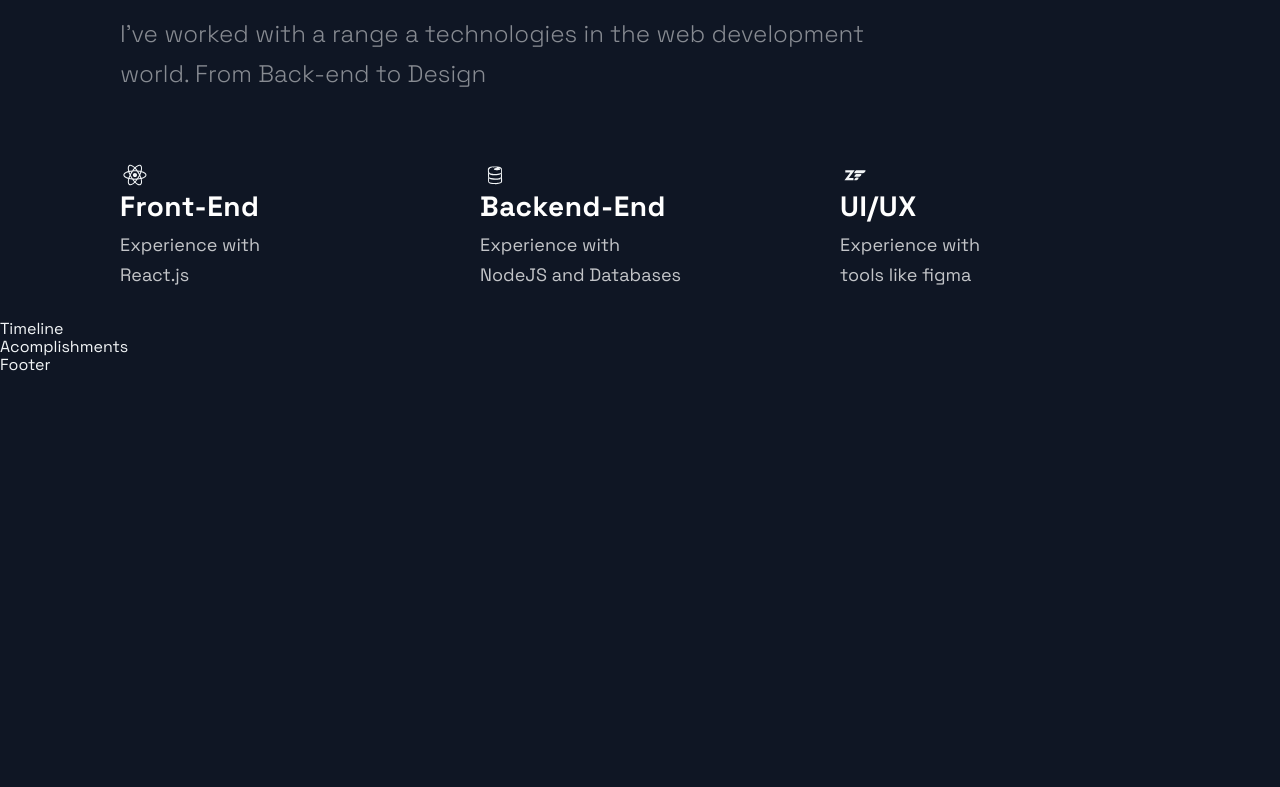
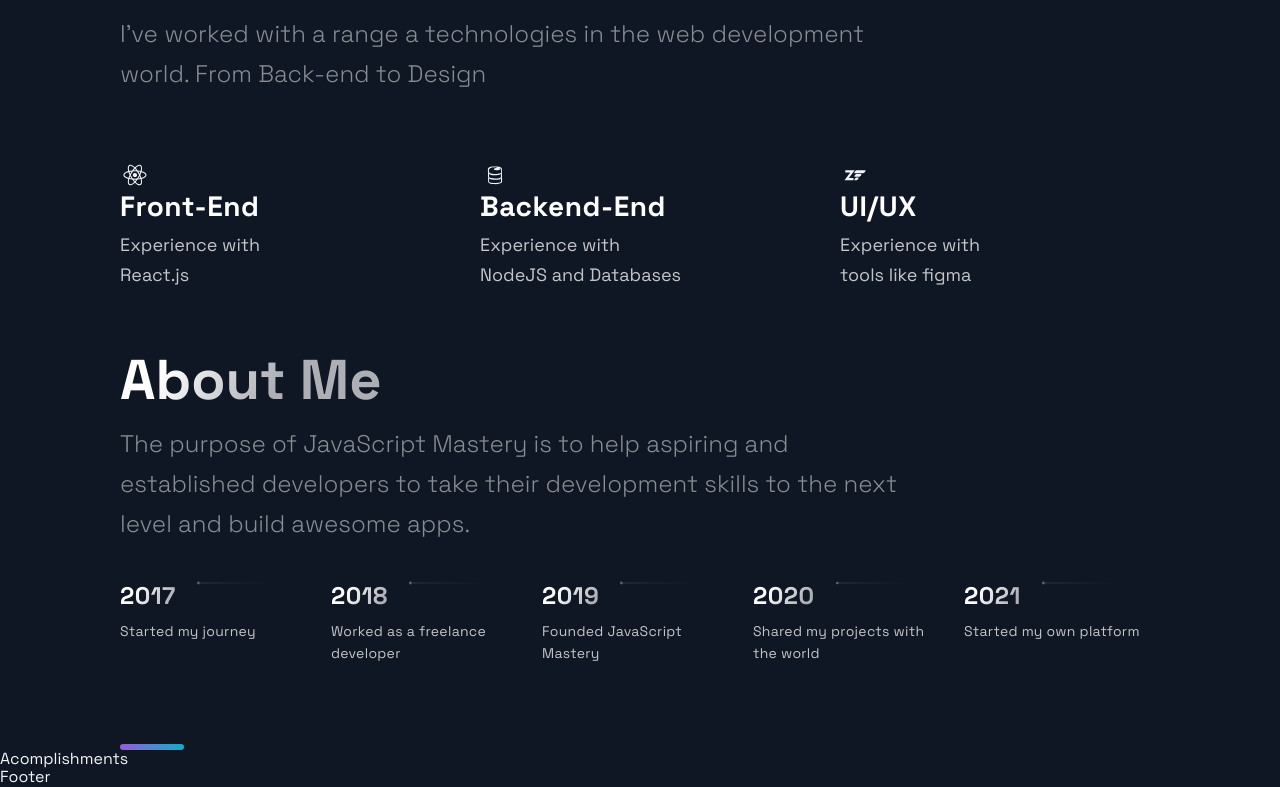
Before and after one commit to Ivandamien/next_portfolio, a Next.js app: page / in a window 1280 px wide. Shown: the part 2317-3104 px from the top of the page. Before the commit the page ends 2692 px from the top, so only its background shows below. Built offline with nearby package versions, Linux system fonts and the light colour scheme.

Commit message:
Timeline complete

```diff
--- a/src/components/Technologies/Technologies.js
+++ b/src/components/Technologies/Technologies.js
@@ -4,7 +4,7 @@
 import { List, ListContainer, ListItem, ListParagraph, ListTitle } from './TechnologiesStyles';
 
 const Technologies = () =>  (
-  <Section id="#tech">
+  <Section id="tech">
     <SectionDivider />
     <br />
     <SectionTitle>Technologies</SectionTitle>
--- a/src/components/TimeLine/TimeLine.js
+++ b/src/components/TimeLine/TimeLine.js
@@ -3,50 +3,119 @@
 import { CarouselButton, CarouselButtonDot, CarouselButtons, CarouselContainer, CarouselItem, CarouselItemImg, CarouselItemText, CarouselItemTitle, CarouselMobileScrollNode } from './TimeLineStyles';
 import { Section, SectionDivider, SectionText, SectionTitle } from '../../styles/GlobalComponents';
 import { TimeLineData } from '../../constants/constants';
+import dynamic from "next/dynamic";
 
 const TOTAL_CAROUSEL_COUNT = TimeLineData.length;
 
 const Timeline = () => {
-  // const [activeItem, setActiveItem] = useState(0);
-  // const carouselRef = useRef();
+  const [activeItem, setActiveItem] = useState(0);
+  const carouselRef = useRef();
 
-  // const scroll = (node, left) => {
-  //   return node.scrollTo({ left, behavior: 'smooth' });
-  // }
+  const scroll = (node, left) => {
+    return node.scrollTo({ left, behavior: 'smooth' });
+  }
 
-  // const handleClick = (e, i) => {
-  //   e.preventDefault();
+  const handleClick = (e, i) => {
+    e.preventDefault();
 
-  //   if (carouselRef.current) {
-  //     const scrollLeft = Math.floor(carouselRef.current.scrollWidth * 0.7 * (i / TimeLineData.length));
+    if (carouselRef.current) {
+      const scrollLeft = Math.floor(carouselRef.current.scrollWidth * 0.7 * (i / TimeLineData.length));
 
-  //     scroll(carouselRef.current, scrollLeft);
-  //   }
-  // }
+      scroll(carouselRef.current, scrollLeft);
+    }
+  }
 
-  // const handleScroll = () => {
-  //   if (carouselRef.current) {
-  //     const index = Math.round((carouselRef.current.scrollLeft / (carouselRef.current.scrollWidth * 0.7)) * TimeLineData.length);
+  const handleScroll = () => {
+    if (carouselRef.current) {
+      const index = Math.round((carouselRef.current.scrollLeft / (carouselRef.current.scrollWidth * 0.7)) * TimeLineData.length);
 
-  //     setActiveItem(index);
-  //   }
-  // }
+      setActiveItem(index);
+    }
+  }
 
-  // // snap back to beginning of scroll when window is resized
-  // // avoids a bug where content is covered up if coming from smaller screen
-  // useEffect(() => {
-  //   const handleResize = () => {
-  //     scroll(carouselRef.current, 0);
-  //   }
+  // snap back to beginning of scroll when window is resized
+  // avoids a bug where content is covered up if coming from smaller screen
+  useEffect(() => {
+    const handleResize = () => {
+      scroll(carouselRef.current, 0);
+    }
 
-  //   window.addEventListener('resize', handleResize);
-  // }, []);
+    window.addEventListener('resize', handleResize);
+  }, []);
 
   return (
-    <div>
-      Timeline
-    </div>
+    <Section id="about">
+      <SectionTitle>About Me</SectionTitle>
+      <SectionText>
+        The purpose of JavaScript Mastery is to help aspiring and established developers to take their development skills to the next level and build awesome apps.
+      </SectionText>
+      <CarouselContainer ref={carouselRef} onScroll={handleScroll}>
+        <>
+          {TimeLineData.map((item, index) => (
+            <CarouselMobileScrollNode key={index} final={index === TOTAL_CAROUSEL_COUNT - 1}>
+              <CarouselItem
+                index={index}
+                id={`carousel__item-${index}`}
+                active={activeItem}
+                onClick={(e) => handleClick(e, index)}
+              >
+              <CarouselItemTitle>
+                {item.year}
+                <CarouselItemImg
+                    width="208"
+                    height="6"
+                    viewBox="0 0 208 6"
+                    fill="none"
+                    xmlns="http://www.w3.org/2000/svg">
+                    <path
+                      fill-rule="evenodd"
+                      clip-rule="evenodd"
+                      d="M2.5 5.5C3.88071 5.5 5 4.38071 5 3V3.5L208 3.50002V2.50002L5 2.5V3C5 1.61929 3.88071 0.5 2.5 0.5C1.11929 0.5 0 1.61929 0 3C0 4.38071 1.11929 5.5 2.5 5.5Z"
+                      fill="url(#paint0_linear)"
+                      fill-opacity="0.33"
+                    />
+                    <defs>
+                      <linearGradient
+                        id="paint0_linear"
+                        x1="-4.30412e-10"
+                        y1="0.5"
+                        x2="208"
+                        y2="0.500295"
+                        gradientUnits="userSpaceOnUse">
+                        <stop stop-color="white" />
+                        <stop
+                          offset="0.79478"
+                          stop-color="white"
+                          stop-opacity="0"
+                        />
+                      </linearGradient>
+                    </defs>
+                  </CarouselItemImg>
+              </CarouselItemTitle>
+              <CarouselItemText>{item.text}</CarouselItemText>
+              </CarouselItem>
+            </CarouselMobileScrollNode>
+          ))}
+        </>
+      </CarouselContainer>
+      <CarouselButtons>
+        {TimeLineData.map((item, index) => (
+          <CarouselButton
+            key={index}
+            index={index}
+            active={activeItem}
+            onClick={(e) => handleClick(e, index)}
+            type="button"
+          >
+            <CarouselButtonDot active={activeItem} />
+          </CarouselButton>
+        ))}
+      </CarouselButtons>
+      <SectionDivider />
+    </Section>
   );
 };
 
-export default Timeline;
+export default dynamic (() => Promise.resolve(Timeline), {ssr: false})
+
+// export default Timeline;
```
